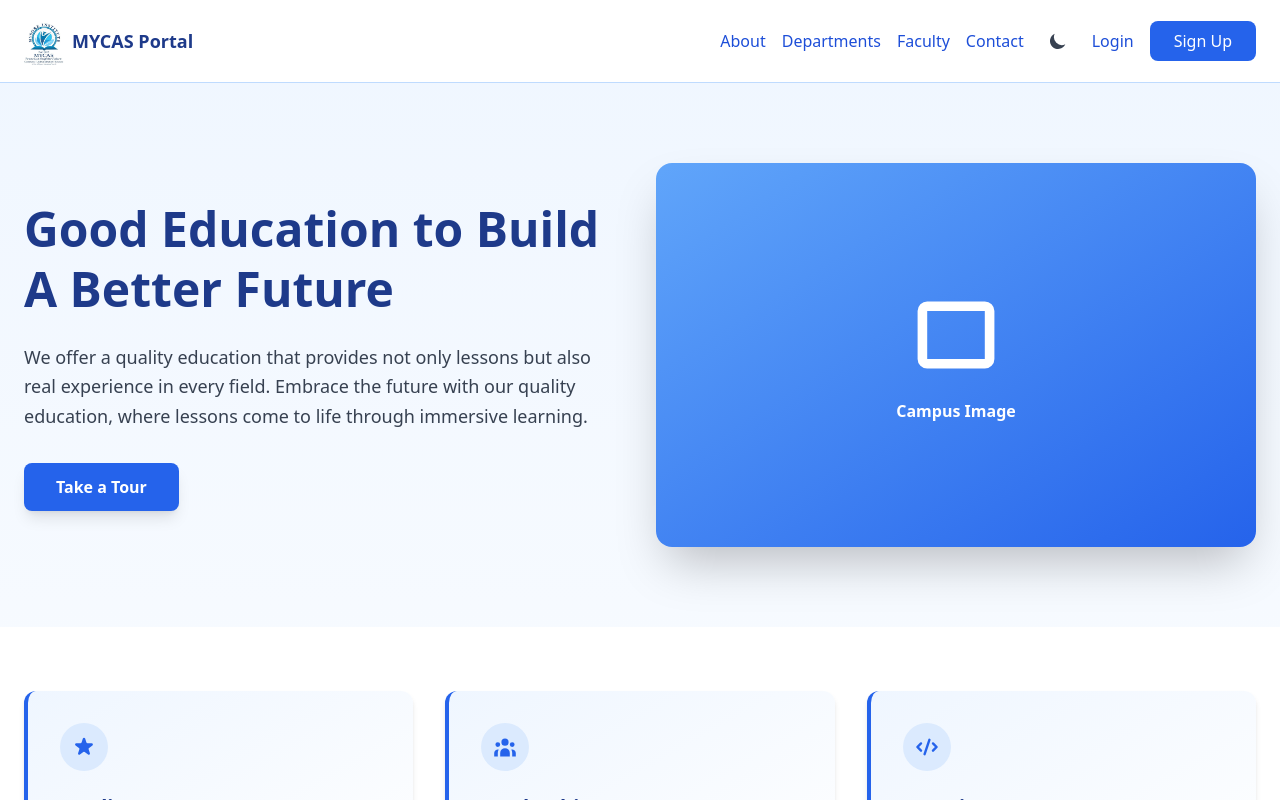
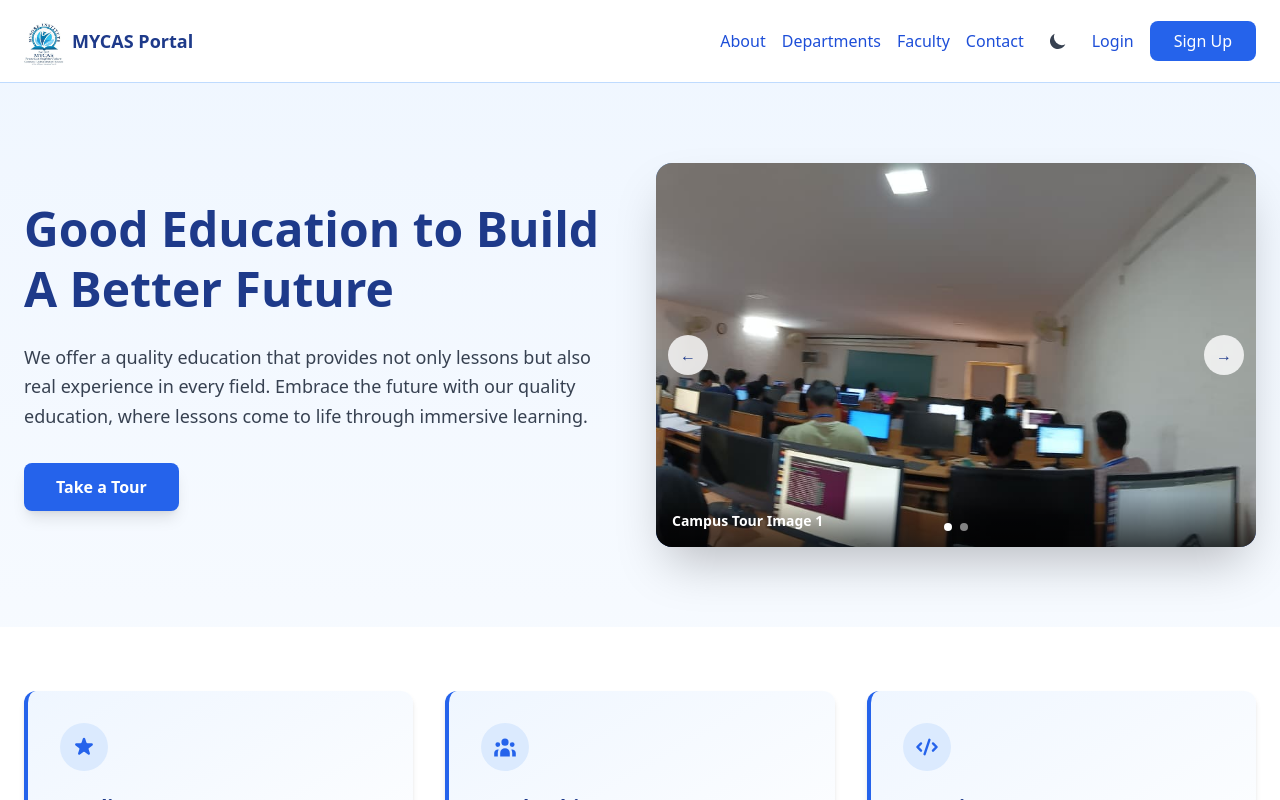
Before and after one commit to MOHAMMEDDANIYALM/Mycas-webspace, a Next.js app in the folder frontend/: page / in a window 1280 px wide. Shown: the top 800 px of the page. Built offline with nearby package versions, Linux system fonts and the light colour scheme; no server answers.

Commit message:
feat: add campus tour photos and fix public page logos

```diff
--- a/frontend/src/app/about/page.jsx
+++ b/frontend/src/app/about/page.jsx
@@ -1,7 +1,7 @@
 'use client';
 
 import Link from 'next/link';
-import { useState } from 'react';
+import Image from 'next/image';
 
 export default function AboutPage() {
   return (
@@ -9,8 +9,17 @@ export default function AboutPage() {
       {/* Navigation */}
       <nav className="border-b border-blue-200 bg-white sticky top-0 z-50">
         <div className="mx-auto flex max-w-7xl items-center justify-between px-6 py-4">
-          <Link href="/" className="text-lg font-bold text-blue-900">
-            MYCAS Portal
+          <Link href="/" className="flex items-center gap-2 text-lg font-bold text-blue-900">
+            <Image
+              src="/mycas-logo.png"
+              alt="MYCAS Logo"
+              width={40}
+              height={40}
+              unoptimized
+              priority
+              className="object-contain"
+            />
+            <span>MYCAS Portal</span>
           </Link>
           <div className="flex items-center gap-4">
             <Link href="/departments" className="text-blue-700 hover:text-blue-900">
--- a/frontend/src/components/PublicLanding.jsx
+++ b/frontend/src/components/PublicLanding.jsx
@@ -2,9 +2,21 @@
 
 import Link from 'next/link';
 import Image from 'next/image';
+import { useState } from 'react';
 import ThemeToggle from './ThemeToggle';
 
 export default function PublicLanding() {
+  const tourImages = ['/lab 1.jpeg', '/lab 2.jpeg'];
+  const [activeImageIndex, setActiveImageIndex] = useState(0);
+
+  const handleNextImage = () => {
+    setActiveImageIndex((prev) => (prev + 1) % tourImages.length);
+  };
+
+  const handlePreviousImage = () => {
+    setActiveImageIndex((prev) => (prev - 1 + tourImages.length) % tourImages.length);
+  };
+
   return (
     <main className="min-h-screen w-full bg-gradient-to-b from-blue-50 to-white">
       {/* Navigation Bar */}
@@ -16,6 +28,8 @@ export default function PublicLanding() {
               alt="MYCAS Logo"
               width={40}
               height={40}
+              unoptimized
+              priority
               className="object-contain"
             />
             <span className="text-lg font-bold text-blue-900">MYCAS Portal</span>
@@ -62,21 +76,58 @@ export default function PublicLanding() {
                 Embrace the future with our quality education, where lessons come to life through immersive learning.
               </p>
               <div className="flex flex-wrap gap-4">
-                <button className="rounded-lg bg-blue-600 px-8 py-3 text-white font-semibold hover:bg-blue-700 transition shadow-lg">
+                <button
+                  onClick={handleNextImage}
+                  className="rounded-lg bg-blue-600 px-8 py-3 text-white font-semibold hover:bg-blue-700 transition shadow-lg"
+                >
                   Take a Tour
                 </button>
               </div>
             </div>
 
-            {/* Right Image Placeholder */}
+            {/* Right Campus Tour Images */}
             <div className="relative h-96 rounded-2xl bg-gradient-to-br from-blue-400 to-blue-600 shadow-2xl overflow-hidden">
-              <div className="absolute inset-0 flex items-center justify-center">
-                <div className="text-center">
-                  <svg className="w-24 h-24 text-white mx-auto mb-4" fill="currentColor" viewBox="0 0 20 20">
-                    <path d="M4 3a2 2 0 00-2 2v10a2 2 0 002 2h12a2 2 0 002-2V5a2 2 0 00-2-2H4zm12 12H4V5h12v10z" />
-                  </svg>
-                  <p className="text-white font-semibold">Campus Image</p>
-                </div>
+              <Image
+                src={tourImages[activeImageIndex]}
+                alt={`Campus Tour ${activeImageIndex + 1}`}
+                fill
+                unoptimized
+                className="object-cover"
+              />
+
+              <div className="absolute inset-x-0 bottom-0 bg-gradient-to-t from-black/60 to-transparent p-4">
+                <p className="text-white font-semibold text-sm">Campus Tour Image {activeImageIndex + 1}</p>
+              </div>
+
+              <div className="absolute inset-y-0 left-0 flex items-center px-3">
+                <button
+                  onClick={handlePreviousImage}
+                  aria-label="Previous tour image"
+                  className="rounded-full bg-white/80 px-3 py-2 text-blue-900 hover:bg-white transition"
+                >
+                  ←
+                </button>
+              </div>
+
+              <div className="absolute inset-y-0 right-0 flex items-center px-3">
+                <button
+                  onClick={handleNextImage}
+                  aria-label="Next tour image"
+                  className="rounded-full bg-white/80 px-3 py-2 text-blue-900 hover:bg-white transition"
+                >
+                  →
+                </button>
+              </div>
+
+              <div className="absolute bottom-4 left-1/2 flex -translate-x-1/2 gap-2">
+                {tourImages.map((_, index) => (
+                  <button
+                    key={index}
+                    onClick={() => setActiveImageIndex(index)}
+                    aria-label={`Go to tour image ${index + 1}`}
+                    className={`h-2 w-2 rounded-full ${index === activeImageIndex ? 'bg-white' : 'bg-white/50'}`}
+                  />
+                ))}
               </div>
             </div>
           </div>
```
Also changed, not shown: frontend/public/lab 1.jpeg (added), frontend/public/lab 2.jpeg (added).
